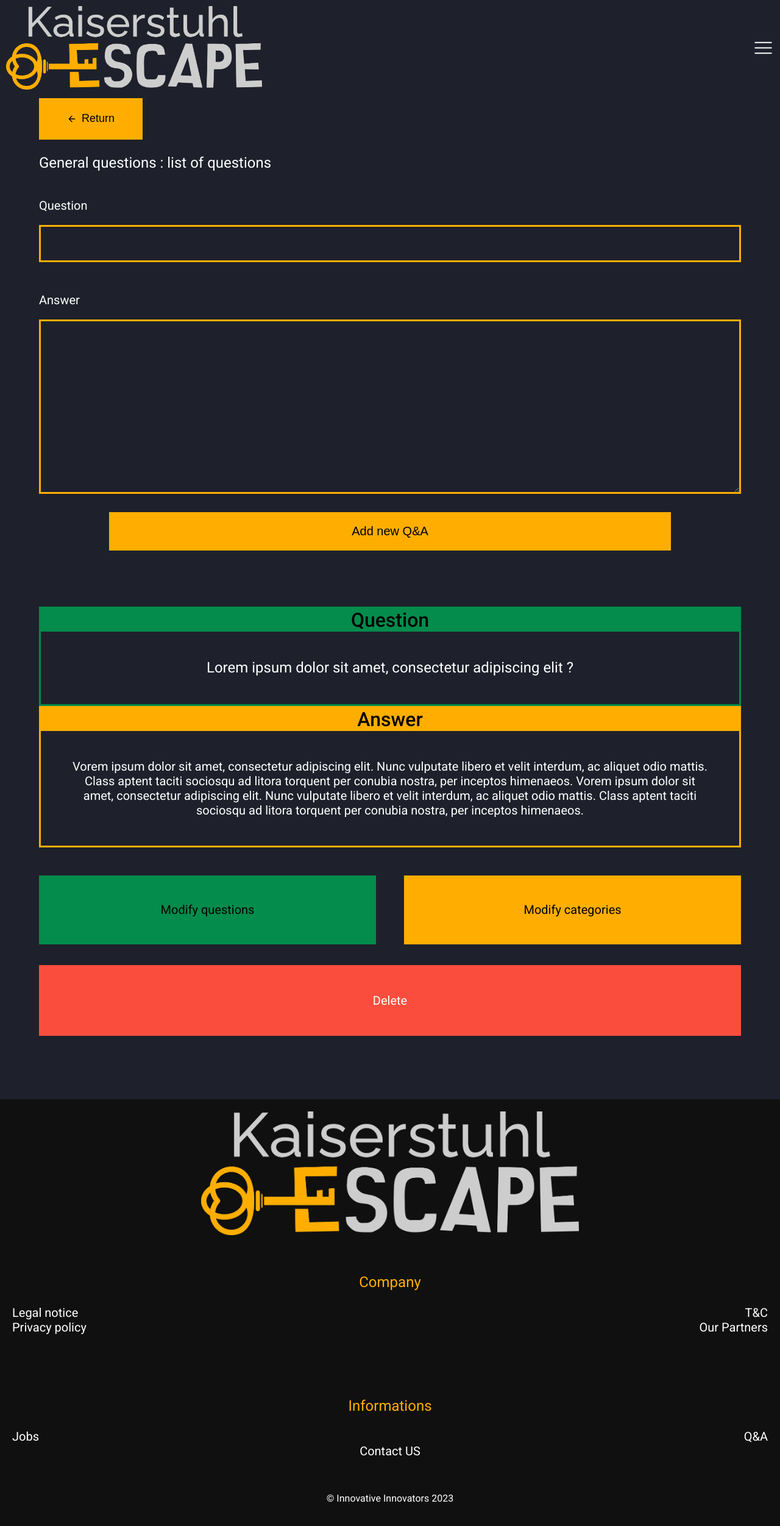
After one commit to MathiasLinux/sae_401_bo, a PHP site: template vue/vueAdminQAndAQuestions.php in a window 1280 px wide. The commit adds this page. Shown: the whole page at 61% size. Run offline with PHP 8.4, Linux system fonts and the light colour scheme; the template is opened without the code that fills it, so the values that code supplies are empty; a stand-in replaces the project's code that opens the database connection.

Commit message:
Admin : page Q&A
au niveau du style normalement c'est bon
faut juste rendre le tout fonctionnel

```diff
--- a/controleur/ctrPage.class.php
+++ b/controleur/ctrPage.class.php
@@ -28,6 +28,6 @@ class ctrPage
     public function erreur($message)
     {
         $objVue = new vue("Erreur");
-        $objVue->afficher(array("message" => $message));
+        $objVue->afficher(array("message" => $message), $title);
     }
 }
--- a/controleur/routeur.class.php
+++ b/controleur/routeur.class.php
@@ -60,6 +60,9 @@ class routeur
                             case "qAndA":
                                 $this->ctrAdmin->qAndA();
                                 break;
+                            case "qAndAQuestions":
+                                $this->ctrAdmin->qAndAQuestions();
+                                break;
                             case "jobs":
                                 $this->ctrAdmin->jobs();
                                 break;
--- a/styles/style.css
+++ b/styles/style.css
@@ -1,13 +1,13 @@
 @import url('https://fonts.googleapis.com/css2?family=Roboto:ital,wght@0,100;0,300;0,400;0,500;0,700;0,900;1,100;1,300;1,400;1,500;1,700;1,900&display=swap');
 
 :root {
-    --background: #1E1E1E;
+    --background: #1E212B;
     --yellow: #FFAE00;
     --green: #038C4C;
     --black: #101010;
     --lightBlue: #373D50;
     --red: #fb4d3d;
-    --lightGrey: #A4A4A4
+    --lightGrey: #a4a4a4
 }
 
 body {
@@ -184,6 +184,7 @@ footer a {
     display: inline-block;
     font-size: 32px;
     font-weight: 400;
+    border-bottom: var(--yellow) solid 3px;
 }
 
 .titleUnderline::after {
@@ -693,17 +694,19 @@ footer a {
 }
 
 .titleAdminQAndA {
-    font-size: 24px;
+    font-size: 20px;
 }
 
 .categorieQAndA {
     background-color: var(--green);
+    color: black;
     display: flex;
     flex-direction: column;
     justify-content: center;
     align-items: center;
     padding: 20px;
-    font-size: 26px;
+    font-size: 32px;
+    font-weight:500;
 }
 
 .titleCategorieQAndA {
@@ -746,3 +749,107 @@ footer a {
     background-color: var(--red);
     color: white;
 }
+
+h3.adminQandA{
+    font-weight: normal;
+    font-size: 24px;
+}
+
+a>button.returnAdmin{
+    display: flex;
+    align-items: center;
+    gap: 8px;
+    font-size: 18px;
+    background-color: var(--yellow);
+    padding: 2% 4%;
+    border: none;
+}
+
+a{
+    text-decoration: none;
+}
+
+textarea.addTitle{
+    height: 240px;
+}
+
+.listQandA{
+    margin: 8% 0%;
+}
+
+.oneQandA>div>div{
+    text-align: center;
+    font-size: 32px;
+    color: black;
+    font-weight:500;
+}
+
+.oneQandA>div>p{
+    margin: 4%;
+    text-align: center;
+}
+
+.oneQ{
+    border: var(--green) solid 3px;
+}
+
+.oneQ>p{
+    font-size: 24px;
+}
+
+.oneA{
+    border: var(--yellow) solid 3px;
+}
+
+.oneA>p{
+    font-size: 20px;
+}
+
+.titleQ{
+    background-color: var(--green);
+}
+
+.titleA{
+    background-color: var(--yellow);
+}
+
+.span2{
+    grid-column: span 2;
+}
+
+.redButtonQandA.span2{
+    margin: 2% 0%;
+    padding: 4% 0%;
+}
+
+.buttonsQandAQuestions{
+    margin: 4% 0%;
+    gap: 4%;
+}
+
+.buttonsQandAQuestions>a{
+    margin: 0%;
+    font-size: 20px;
+}
+
+.formAdmin{
+    display: grid;
+    justify-content: center;
+    grid-template-columns: 1fr;
+}
+
+.formAdmin>label{
+    display: grid;
+    grid-template-columns: 1fr;
+}
+
+.formAdmin>label>input[type=text],
+.formAdmin>label>textarea{
+    width:auto;
+}
+
+.formAdmin>input[type=submit]{
+    padding: 20px 0%;
+    text-align: center;
+    margin: 0% 10%;
+}
--- /dev/null
+++ b/vue/vueAdminQAndAQuestions.php
@@ -0,0 +1,30 @@
+<a href="index.php?action=admin&page=qAndA"><button class="returnAdmin"><svg xmlns="http://www.w3.org/2000/svg" width="16" height="16" viewBox="0 0 24 24" fill="none" stroke="#000" stroke-width="2" stroke-linecap="round" stroke-linejoin="round"><path d="M19 12H6M12 5l-7 7 7 7"/></svg>Return</button></a>
+<h3 class="adminQandA">General questions : list of questions</h3>
+<form class="formAdmin" action="#">
+    <label>
+        <p class="titleAdminQAndA">Question</p>
+        <input class="addTitle" type="text" name="question" id="question">
+    </label>
+    <label>
+        <p class="titleAdminQAndA">Answer</p>
+        <textarea class="addTitle" type="text" name="answer" id="answer"></textarea>
+    </label>
+    <input class="yellowButton" type="submit" value="Add new Q&A">
+</form>
+<div class="listQandA">
+    <div class="oneQandA">
+        <div class="oneQ">
+            <div class="titleQ">Question</div>
+            <p>Lorem ipsum dolor sit amet, consectetur adipiscing elit ?</p>
+        </div>
+        <div class="oneA">
+            <div class="titleA">Answer</div>
+            <p>Vorem ipsum dolor sit amet, consectetur adipiscing elit. Nunc vulputate libero et velit interdum, ac aliquet odio mattis. Class aptent taciti sociosqu ad litora torquent per conubia nostra, per inceptos himenaeos. Vorem ipsum dolor sit amet, consectetur adipiscing elit. Nunc vulputate libero et velit interdum, ac aliquet odio mattis. Class aptent taciti sociosqu ad litora torquent per conubia nostra, per inceptos himenaeos.</p>
+        </div>
+    </div>
+    <div class="buttonsQandA buttonsQandAQuestions">
+        <a class="greenButtonEscapeGames" href="#">Modify questions</a>
+        <a class="yellowButtonQAndA" href="#">Modify categories</a>
+        <a class="redButtonQandA span2" href="#">Delete</a>
+    </div>
+</div>
```
Also changed, not shown: controleur/ctrAdmin.class.php (+7 -0 lines), vue/vueAdminQAndA.php (+9 -8 lines).
